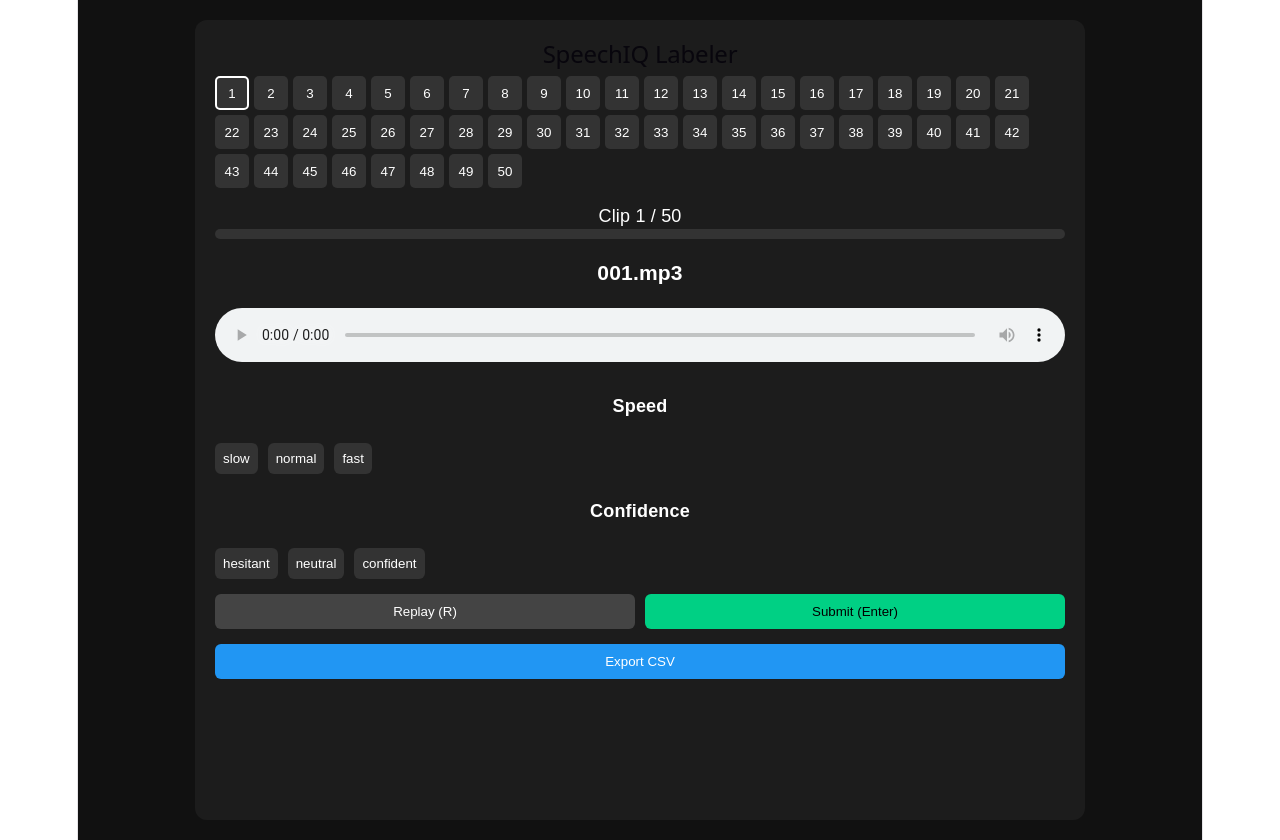
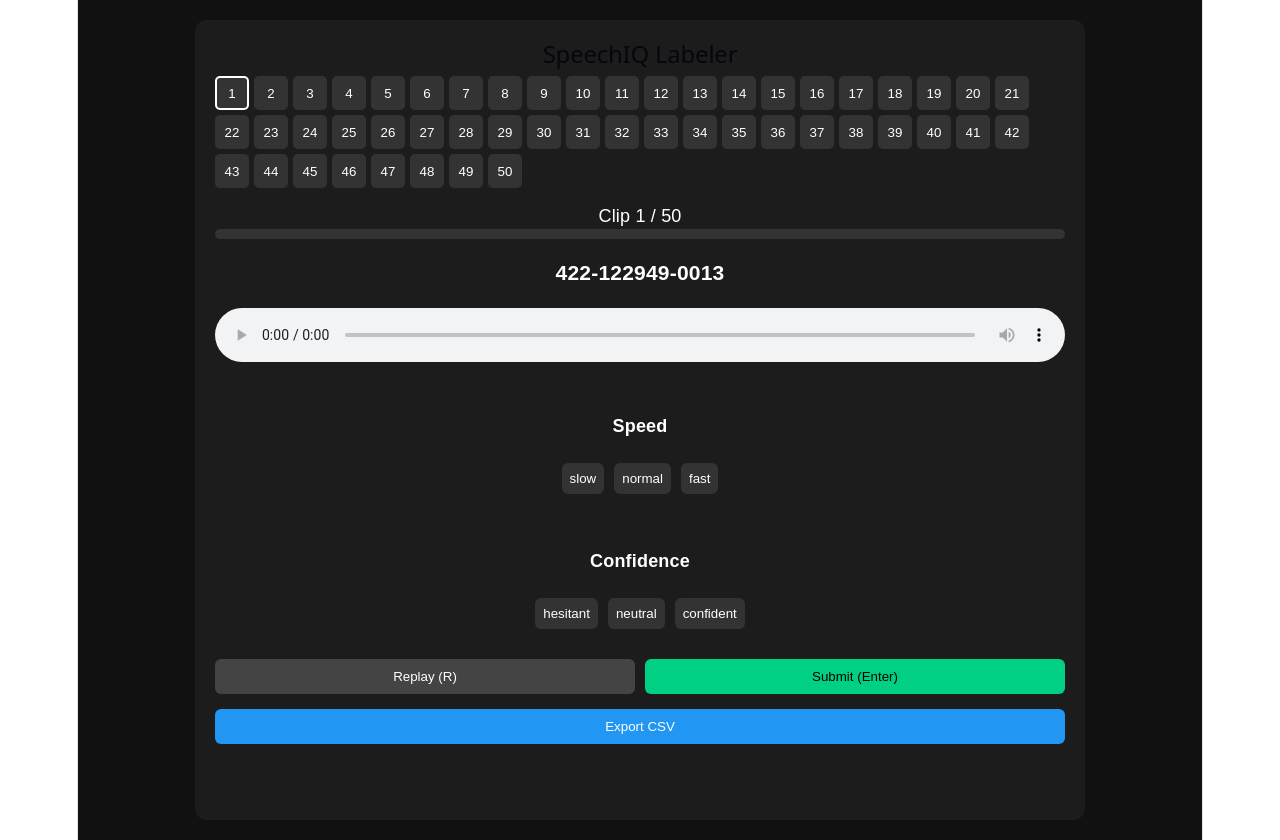
Before and after one commit to paulogabe1/speechiq-labeler, a React (Vite) app: page / in a window 1280 px wide. Built offline with nearby package versions, Linux system fonts and the light colour scheme.

Commit message:
Update App.jsx

```diff
--- a/src/App.jsx
+++ b/src/App.jsx
@@ -242,7 +242,9 @@ export default function App() {
         {/* AUDIO */}
         {current && (
           <>
-            <h3>{current.filename}</h3>
+            <h3>
+              {current.original.replace(".flac", "")}
+            </h3>
 
             <audio
               ref={audioRef}
@@ -254,8 +256,12 @@ export default function App() {
           </>
         )}
 
+        <div style={styles.labelPanel}>
+
         {/* SPEED */}
+        <div style={styles.optionGroup}>
           <h4>Speed</h4>
+
           <div style={styles.row}>
             {SPEED_OPTIONS.map(o => (
               <button
@@ -272,9 +278,12 @@ export default function App() {
               </button>
             ))}
           </div>
+        </div>
 
         {/* CONFIDENCE */}
+        <div style={styles.optionGroup}>
           <h4>Confidence</h4>
+
           <div style={styles.row}>
             {CONF_OPTIONS.map(o => (
               <button
@@ -290,6 +299,9 @@ export default function App() {
                 {o}
               </button>
             ))}
+          </div>
+        </div>
+
       </div>
 
         {/* CONTROLS */}
@@ -403,5 +415,19 @@ const styles = {
     border: "none",
     borderRadius: 6,
     color: "white"
+  },
+  labelPanel: {
+    display: "flex",
+    flexDirection: "column",
+    alignItems: "center",
+    gap: 20,
+    marginTop: 20,
+    marginBottom: 20
+  },
+
+  optionGroup: {
+    display: "flex",
+    flexDirection: "column",
+    alignItems: "center"
+  },
 }
-}
```
Lines whose indentation alone changed are shown as unchanged.
